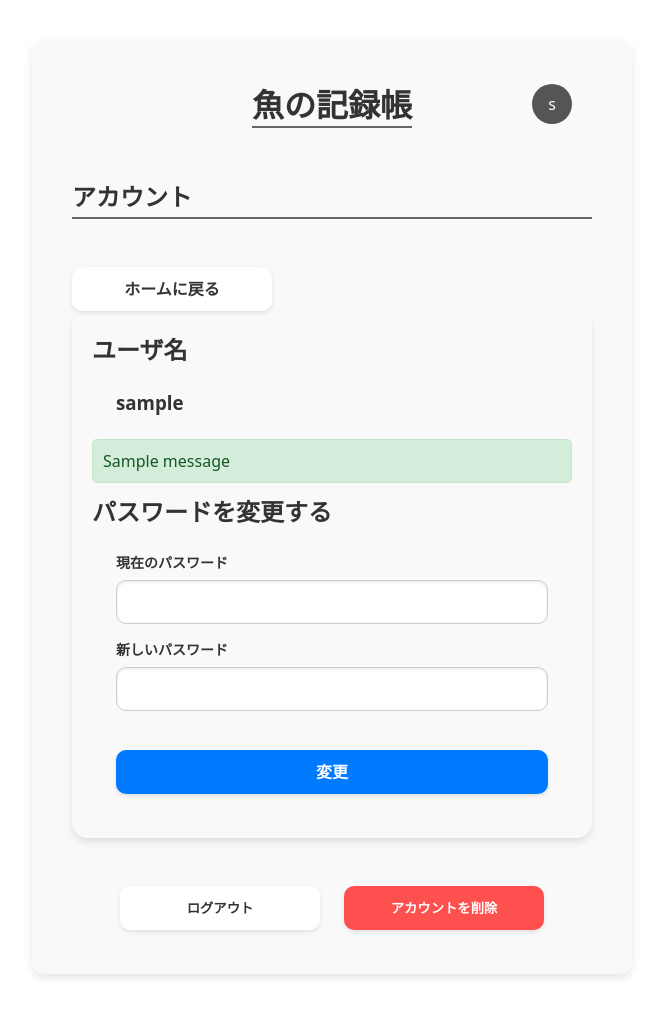
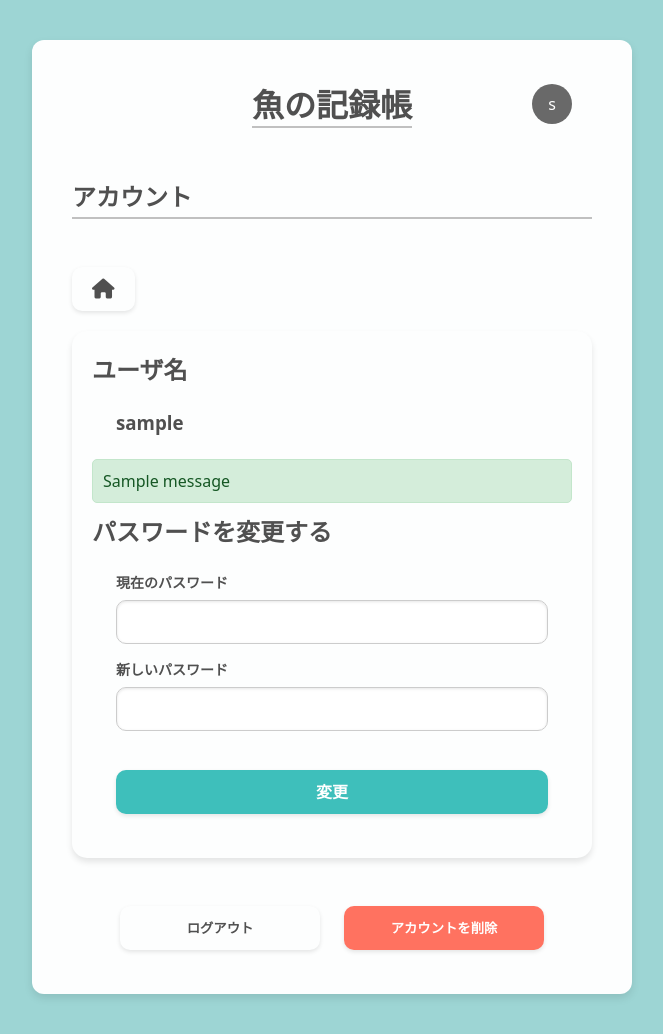
Before and after one commit to SORA-97/fish-record, a Flask app: page /account in a window 1280 px wide. Shown: the whole page, without its empty margins (308-971 px from the left). Before the commit the page ends 978 px from the top, so only its background shows below. Run offline with Flask 3, Linux system fonts and the light colour scheme; the visitor is signed in with stand-in values (Sample User, id 1); tables that the repository leaves empty hold one stand-in row (values such as "Sample post"); one stand-in notice (Sample message) is shown.

Commit message:
デザインの変更

```diff
--- a/app/static/css/account.css
+++ b/app/static/css/account.css
@@ -1,7 +1,7 @@
 #account {
     .delete {
         color: #FFF;
-        background-color: rgb(255, 80, 80);
+        background-color: #ff7260;
     }
 
     .button {
@@ -16,14 +16,22 @@
         margin-top: 12px;
     }
 
-    .fa-solid {
-        border: 2px solid #333;
-    }
-
     .log-out-container {
         display: flex;
         gap: 24px;
         margin-bottom: 24px;
         justify-content: center;
     }
+
+    .button-container {
+        display: flex;
+        justify-content: space-between;
+        margin-bottom: 20px;
+    }
+
+    .button-container > a:first-child {
+        margin-right: auto;
+        width: auto;
+        font-size: 20px;
+    }
 }
--- a/app/static/css/index.css
+++ b/app/static/css/index.css
@@ -9,7 +9,7 @@
         text-align: left;
         position: relative;
         overflow: hidden;
-        background-color: #E9ECEF;
+        background-color: #fdfefe;
     }
 
     .card a {
@@ -41,6 +41,6 @@
         transform: translateY(-50%);
         width: 60px;
         height: 110%;
-        background: linear-gradient(to right, rgba(233, 236, 239, 1) 20%, rgba(233, 236, 239, 0) 100%);
+        background: linear-gradient(to right, #fdfefe 20%, rgba(233, 236, 239, 0) 100%);
     }
 }
--- a/app/static/css/styles.css
+++ b/app/static/css/styles.css
@@ -4,7 +4,7 @@
     padding: 0;
     box-sizing: border-box;
     font-family: system-ui, -apple-system, BlinkMacSystemFont, 'Segoe UI', Roboto, Oxygen, Ubuntu, Cantarell, 'Open Sans', 'Helvetica Neue', sans-serif;
-    color: #333;
+    color: #505050;
 }
 
 a {
@@ -21,6 +21,10 @@ img {
     border-radius: 12px;
     object-fit: contain;
     box-shadow: 0 4px 8px rgba(0, 0, 0, 0.1);
+}
+
+body {
+    background-color: #9dd5d4;
 }
 
 .photo-preview {
@@ -50,7 +54,7 @@ input::placeholder {
 .container {
     margin: 40px auto;
     width: 600px;
-    background-color: #f9f9f9;
+    background-color: #fdfefe;
     padding: 20px 40px;
     border-radius: 12px;
     box-shadow: 0 4px 8px rgba(0, 0, 0, 0.1);
@@ -58,7 +62,7 @@ input::placeholder {
 
 .button {
     border-radius: 10px;
-    background-color: #fff;
+    background-color: #fdfefe;
     box-shadow: rgba(0, 0, 0, 0.1) 0 2px 4px;
     cursor: pointer;
     display: inline-block;
@@ -83,7 +87,7 @@ input::placeholder {
 }
 
 .button:hover {
-    background-color: #e2e2e2;
+    background-color: #fdfefe;
 }
 
 .select {
@@ -105,7 +109,7 @@ input::placeholder {
 
 .card {
     padding: 16px;
-    background-color: #e9ecef;
+    background-color: #fdfefe;
     border-radius: 6px;
     box-shadow: 0 4px 8px rgba(0, 0, 0, 0.1);
 }
@@ -115,7 +119,7 @@ input::placeholder {
     font-weight: bold;
     padding-bottom: 4px;
     margin: 0px 0px 24px 0px;
-    border-bottom: 2px solid #333333bd;
+    border-bottom: 2px solid #c0c0c0;
 }
 
 .small {
@@ -127,7 +131,7 @@ input::placeholder {
 .modern-form {
     margin: 0 auto;
     padding: 20px;
-    background-color: #f9f9f9;
+    background-color: #fdfefe;
     border-radius: 15px;
     box-shadow: 0 4px 6px rgba(0, 0, 0, 0.1);
     margin-bottom: 24px;
@@ -161,8 +165,8 @@ input::placeholder {
 
 .modern-form input:focus,
 .modern-form textarea:focus {
-    border-color: #007aff;
-    box-shadow: 0 0 5px rgba(0, 122, 255, 0.5);
+    border-color: #3ebfbb;
+    box-shadow: 0 0 5px #26a7a2;
     outline: none;
 }
 
@@ -171,7 +175,7 @@ input::placeholder {
     width: 100%;
     border: none;
     border-radius: 10px;
-    background-color: #007aff;
+    background-color: #3ebfbb;
     color: white;
     font-size: 16px;
     font-weight: bold;
@@ -181,11 +185,11 @@ input::placeholder {
 }
 
 .modern-form button:hover {
-    background-color: #005bb5;
+    background-color: #26a7a2;
 }
 
 .modern-form button:active {
-    background-color: #003e8f;
+    background-color: #0f8f89;
 }
 
 /* ヘッダ */
@@ -213,7 +217,7 @@ header {
     font-size: 2em;
     font-weight: bold;
     text-align: center;
-    border-bottom: 2px solid #333333bd;
+    border-bottom: 2px solid #c0c0c0;
     margin: 0;
     text-decoration: none;
     color: inherit;
@@ -223,7 +227,7 @@ header {
     width: 40px;
     height: 40px;
     border-radius: 50%;
-    background-color: #555;
+    background-color: #696969;
     display: flex;
     align-items: center;
     justify-content: center;
@@ -235,13 +239,13 @@ header {
 
 .button.create {
     margin-top: 20px;
-    background-color: #00D775;
+    background-color: #3ebfbb;
     color: #FFF;
     width: 100%;
 }
 
 .button.create:hover {
-    background-color: #00BD68;
+    background-color: #26a7a2;
 }
 
 .flash-message {
--- a/app/static/css/view_record.css
+++ b/app/static/css/view_record.css
@@ -24,7 +24,7 @@
 
     .button.delete {
         color: #FFF;
-        background-color: rgb(255, 80, 80);
+        background-color: #ff7260;
     }
 
     .button.delete:hover {
@@ -34,7 +34,7 @@
     .contents {
         margin: 0 auto;
         padding: 20px;
-        background-color: #f9f9f9;
+        background-color: #fdfefe;
         border-radius: 15px;
         box-shadow: 0 4px 6px rgba(0, 0, 0, 0.1);
     }
--- a/app/templates/account.html
+++ b/app/templates/account.html
@@ -19,7 +19,9 @@
 
         <p class="title-border">アカウント</p>
 
-        <a href="{{ url_for('index') }}" class="button">ホームに戻る</a>
+        <div class="button-container">
+            <a href="{{ url_for('index') }}" class="button"><i class="fa-solid fa-house"></i></a>
+        </div>
 
         <form action="/change_password" method="POST" class="modern-form">
             <h2>ユーザ名</h2>
```
Also changed, not shown: app/templates/authentication.html (+18 -19 lines).
